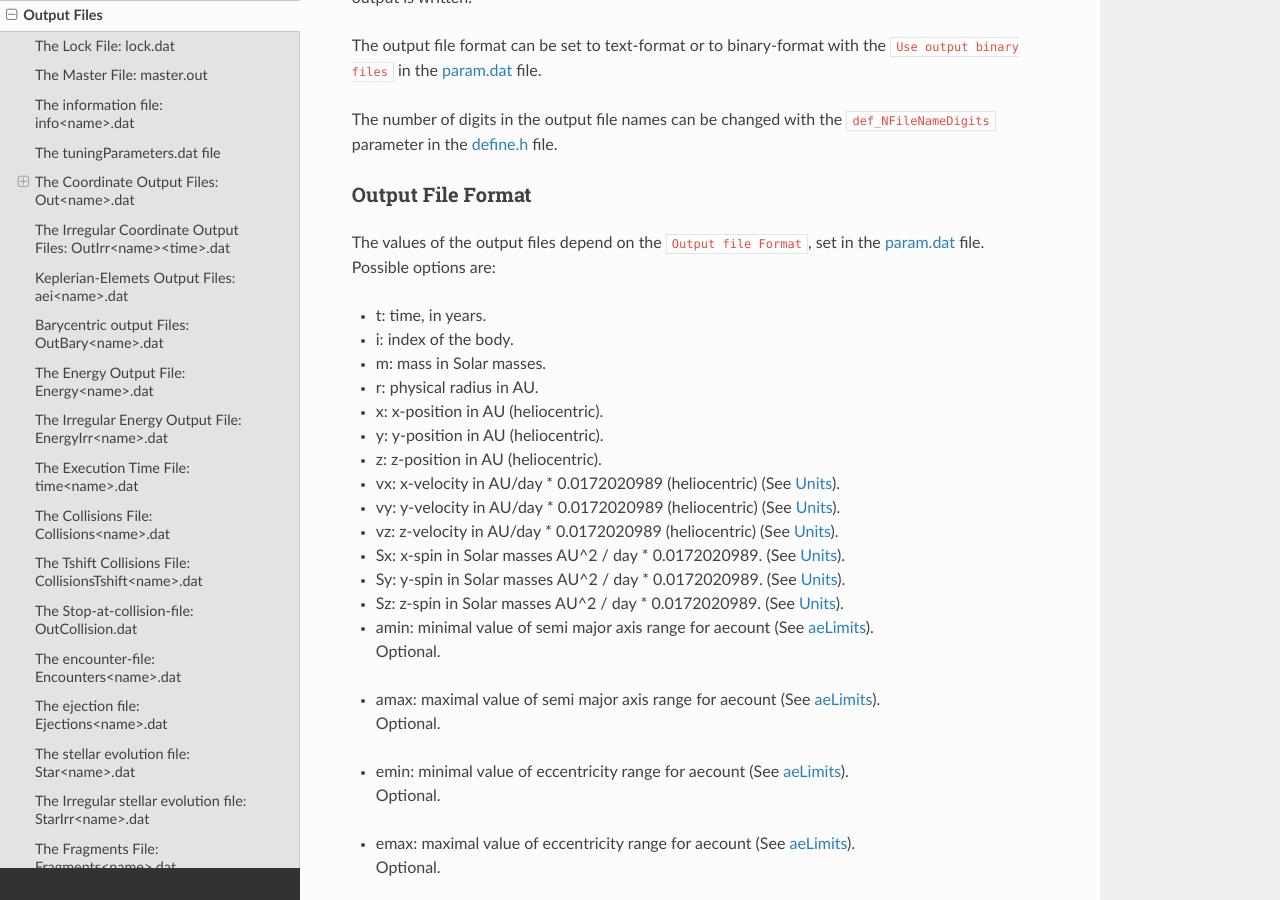
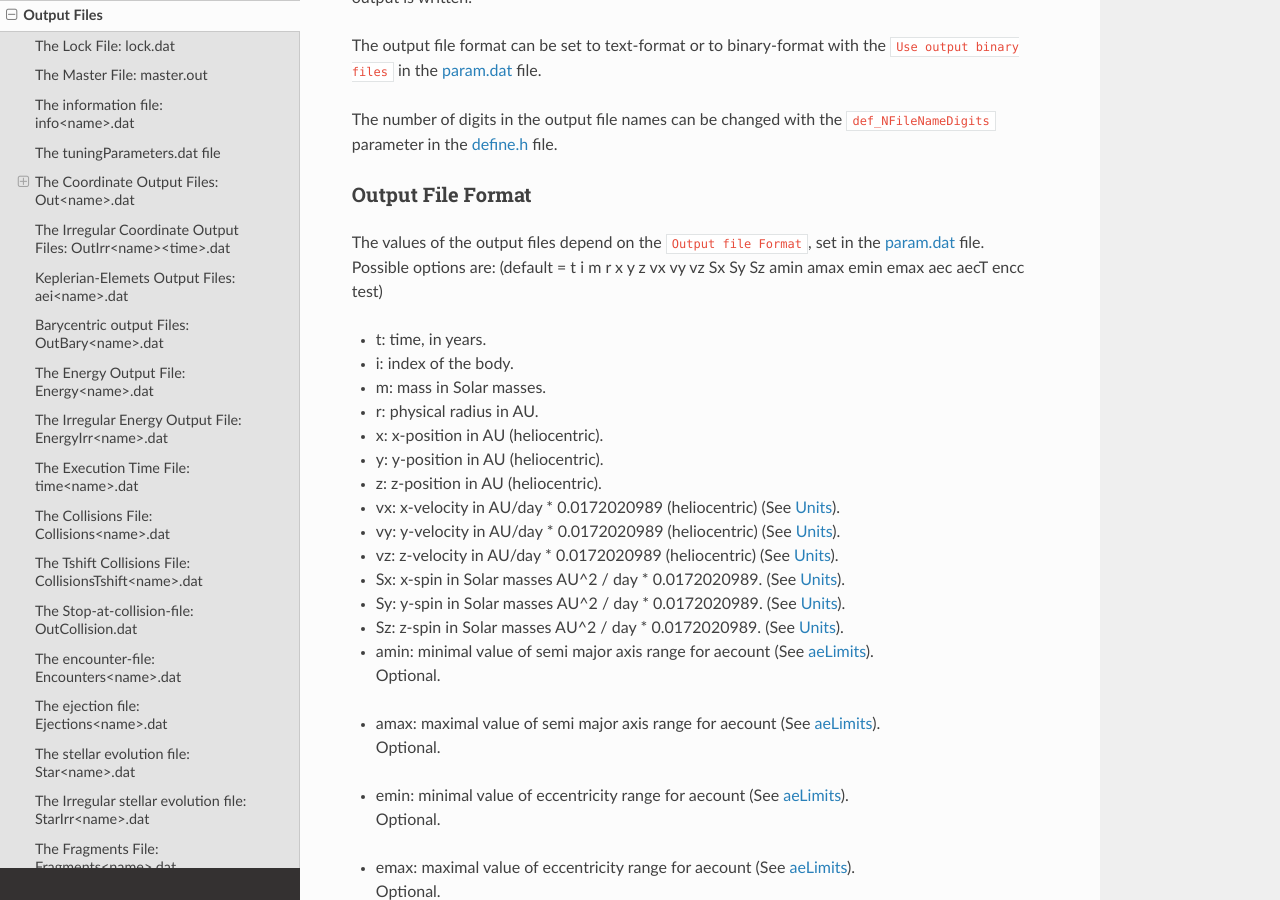
Before and after one commit to vinfreecs/genga, a Sphinx documentation site: the page built from docs/Files.rst, in a window 1280 px wide and 900 px high, scrolled down 1464 px. Built offline with Sphinx 7.4.7 and the Read the Docs theme 3.1.0, drawn with Linux system fonts in a browser that asks for light colours.

Commit message:
update documentation

```diff
--- a/docs/Files.rst
+++ b/docs/Files.rst
@@ -69,7 +69,7 @@ The number of digits in the output file names can be changed with the :literal:`
 Output File Format
 ^^^^^^^^^^^^^^^^^^
 | The values of the output files depend on the :literal:`Output file Format`, set in the :ref:`param.dat<ParamFile>` file.
-| Possible options are:
+| Possible options are: (default = t i m r x y z vx vy vz Sx Sy Sz amin amax emin emax aec aecT encc test)
 
 - t: time, in years.
 - i: index of the body.
```
